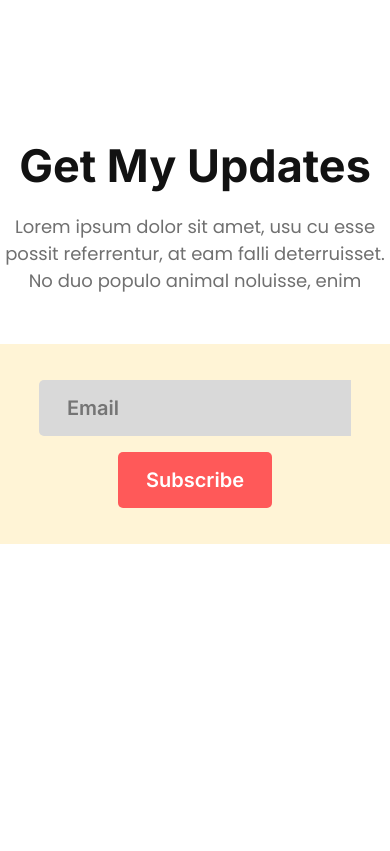
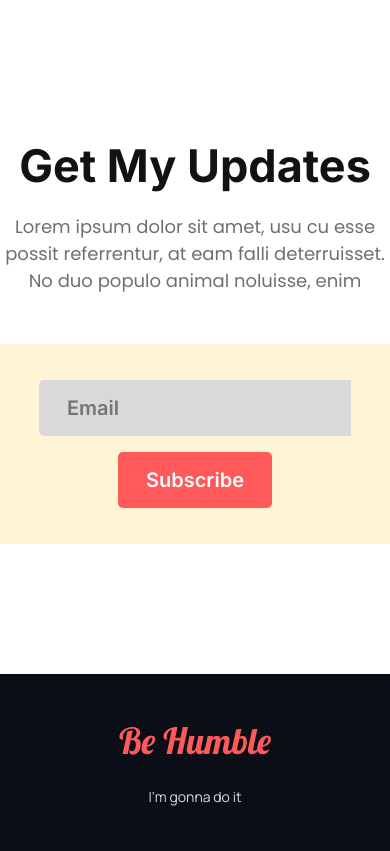
Before and after one commit to rafirabby13/simple-donation-website, a plain HTML site: page index.html in a window 390 px wide. Shown: the part 4956-5807 px from the top of the page. Before the commit the page ends 5650 px from the top, so only its background shows below. Drawn offline with Linux system fonts and the light colour scheme.

Commit message:
worked on last not the least, the the the footer section, oooohooo with responsivness, and it is working very well, Alhamdulillah

```diff
--- a/index.html
+++ b/index.html
@@ -123,6 +123,11 @@
         </div>
       </section>
     </main>
-    <footer></footer>
+    <footer>
+        <div class="footer display-flex">
+            <h1 class="lobster-regular">Be Humble</h1>
+            <p class="manrope-regular">I’m gonna do it</p>
+        </div>
+    </footer>
   </body>
 </html>
--- a/styles/style.css
+++ b/styles/style.css
@@ -1,6 +1,8 @@
 @import url("https://fonts.googleapis.com/css2?family=Inter:wght@100..900&display=swap");
 @import url("https://fonts.googleapis.com/css2?family=Poppins:ital,wght@0,100;0,200;0,300;0,400;0,500;0,600;0,700;0,800;0,900;1,100;1,200;1,300;1,400;1,500;1,600;1,700;1,800;1,900&display=swap");
 @import url("https://fonts.googleapis.com/css2?family=Roboto:ital,wght@0,100;0,300;0,400;0,500;0,700;0,900;1,100;1,300;1,400;1,500;1,700;1,900&display=swap");
+@import url("https://fonts.googleapis.com/css2?family=Lobster&display=swap");
+@import url("https://fonts.googleapis.com/css2?family=Manrope:wght@200..800&display=swap");
 
 /* shared styles */
 * {
@@ -52,7 +54,7 @@
 
   background: rgb(250, 250, 250);
 }
-.donate-plan-title{
+.donate-plan-title {
   color: rgb(18, 18, 18);
   font-family: "Poppins", sans-serif;
   font-size: 24px;
@@ -60,12 +62,28 @@ font-weight: 600;
   margin-top: 32px;
   margin-bottom: 16px;
 }
-.donate-plan-description{
+.donate-plan-description {
   color: rgb(112, 112, 112);
   font-family: "Poppins", sans-serif;
   font-size: 16px;
   font-weight: 400;
 }
+.lobster-regular {
+  font-family: "Lobster", sans-serif;
+  font-style: normal;
+  font-size: 2.25rem;
+  font-weight: 400;
+  color: rgb(255, 89, 89);
+  margin-bottom: 24px;
+}
+.manrope-regular {
+  font-family: "Manrope", sans-serif;
+
+  font-size: 0.875rem;
+  font-weight: 400;
+  color: rgb(217, 219, 225);
+}
+
 /* header section */
 .header-banner {
   width: 100%;
@@ -95,9 +113,8 @@ font-weight: 400;
   margin-bottom: 3rem;
 }
 
-
 /* donate today section */
-.donate-today{
+.donate-today {
   width: 80%;
   margin: 0 auto;
   margin-top: 130px;
@@ -109,105 +126,111 @@ font-weight: 400;
   /* gap: 2rem; */
   gap: 2.2rem;
   margin-bottom: 60px;
-
 }
-.donate-cards{
+.donate-cards {
   justify-content: center;
   align-items: center;
-    padding: 44px 25px ;
+  padding: 44px 25px;
 }
-.special-card{
+.special-card {
   color: rgb(255, 89, 89);
   border: 2px solid rgb(255, 89, 89);
   background: rgb(255, 238, 238);
 }
-.other-amount{
-    border-bottom:  1px solid rgb(218, 218, 218);
+.other-amount {
+  border-bottom: 1px solid rgb(218, 218, 218);
   padding-bottom: 1rem;
 }
 
 /* our donate plan section */
-.our-donate-plan{
+.our-donate-plan {
   width: 90%;
   margin: 0 auto;
   margin-top: 130px;
   margin-bottom: 110px;
   text-align: center;
 }
-.donate-plan-cards{
+.donate-plan-cards {
   justify-content: space-between;
   gap: 2.4rem;
   border-radius: 5px;
-
 }
 
-.plan-card{
+.plan-card {
   text-align: start;
   padding: 65px 52px 54px 24px;
   /* width: 360px;
 height: 352px; */
 }
 
-.first{
+.first {
   background: rgba(79, 157, 166, 0.1);
 }
-.second{
+.second {
   /* background: rgba(255, 89, 89, 0.1); */
   background: rgb(255, 238, 238);
-
 }
-.third{
+.third {
   background: rgb(255, 244, 214);
 }
 
 /* lives section */
-.lives, .survive{
+.lives,
+.survive {
   width: 90%;
   margin: 0 auto;
   margin-bottom: 150px;
   gap: 3rem;
   align-items: center;
-
 }
-.lives-contents, .survive-contents{
+.lives-contents,
+.survive-contents {
   width: 50%;
-
 }
-.lives img{
+.lives img {
   width: 45%;
 
   border-radius: 5px;
 }
-.survive img{
+.survive img {
   width: 45%;
   border-radius: 5px;
 }
-.survive{
+.survive {
   gap: 7rem;
 }
 
-
 /* my updates section */
-.my-updates{
+.my-updates {
   width: 80%;
   margin: 0 auto;
   margin-bottom: 150px;
   text-align: center;
+  margin-bottom: 130px;
 }
-.update-contents{
+.update-contents {
   width: 80%;
   margin: 0 auto;
 }
 
-.input{
+.input {
   height: 200px;
   justify-content: center;
   align-items: center;
 }
 
-.input-email{
+.input-email {
   background: rgb(217, 217, 217);
   border-radius: 5px 0px 0px 5px;
   color: rgb(170, 159, 159);
+}
 
+/* footer section */
+.footer {
+    width: 100%;
+  flex-direction: column;
+  background: rgb(11, 13, 23);
+  height: 177px;
+  justify-content: center;
+  align-items: center;
 }
```
Lines whose indentation alone changed are shown as unchanged.
